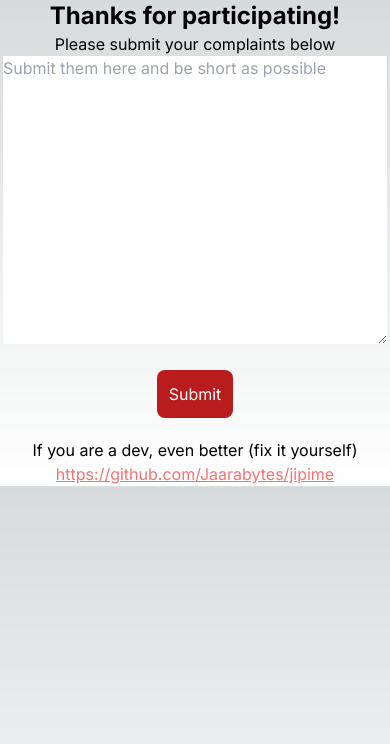
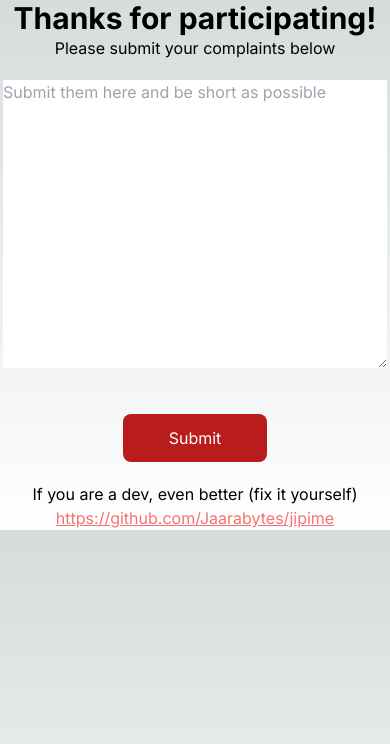
Before and after one commit to Jaarabytes/jipime, a Next.js app: page /loser in a window 390 px wide. Shown: the top 744 px of the page. Built offline with nearby package versions, Linux system fonts and the light colour scheme.

Commit message:
style: fix form submission
make it responsive for mobile phones and fix mailgun issue

```diff
--- a/app/loser/page.tsx
+++ b/app/loser/page.tsx
@@ -21,8 +21,9 @@ export default function Loser () {
     }
     return (
         <>
+        {/* Make me responsive for mobile phones */}
             <div className="text-center">
-                <h1 className="font-bold text-2xl">Thanks for participating!</h1>
+                <h1 className="font-bold text-3xl">Thanks for participating!</h1>
 
                 <form onSubmit={handleSubmit}>
                     <label className="mt-10 mb-3">Please submit your complaints below</label>
@@ -30,9 +31,9 @@ export default function Loser () {
                     <textarea placeholder="Submit them here and be short as possible"
                     value={complaint}
                     onChange={(e) => setComplaint(e.target.value)}
-                    className="border-none w-96 h-72 text-black"></textarea>
+                    className="border-none w-96 h-72 text-black my-5"></textarea>
                     <br />
-                    <button className="text-white my-5 rounded-lg p-3 bg-red-700 hover:bg-red-900" type="submit">Submit</button>
+                    <button className="text-white w-36 my-5 rounded-lg p-3 bg-red-700 hover:bg-red-900" type="submit">Submit</button>
                 </form>
 
                 <p>If you are a dev, even better (fix it yourself)</p>
```
